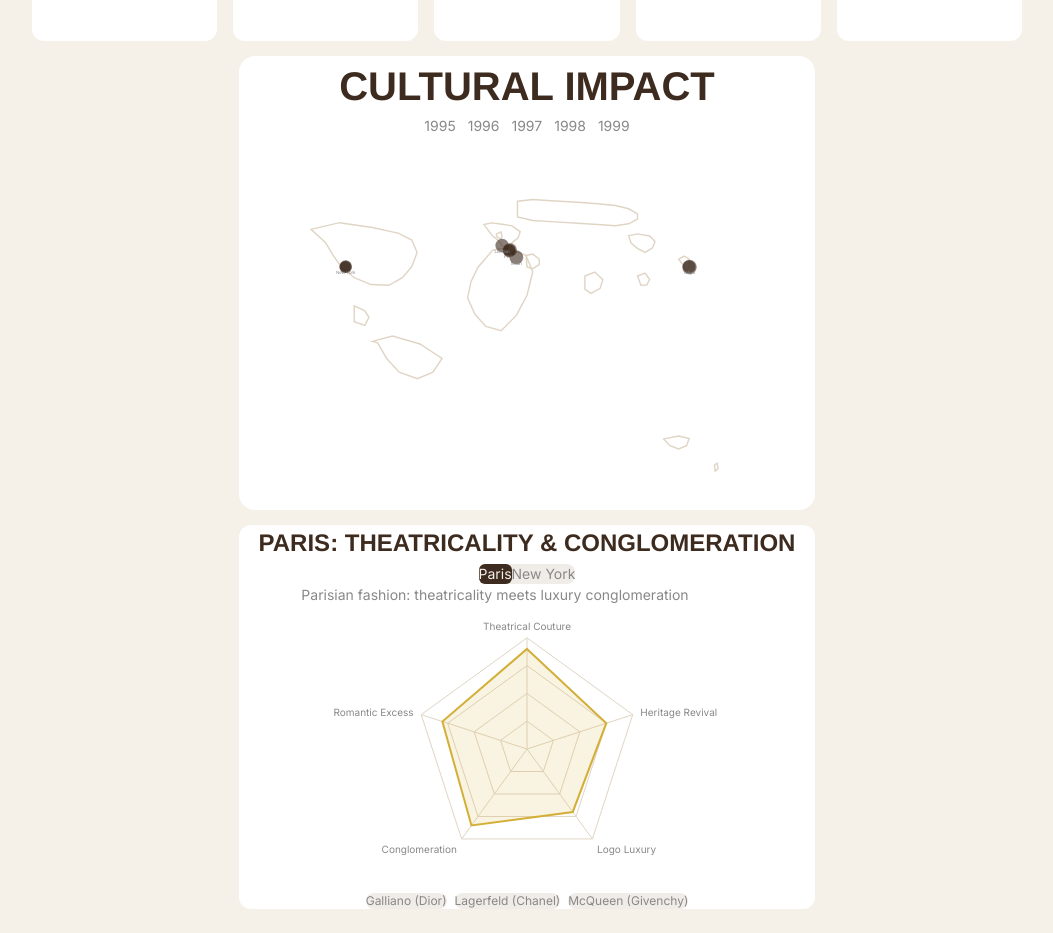
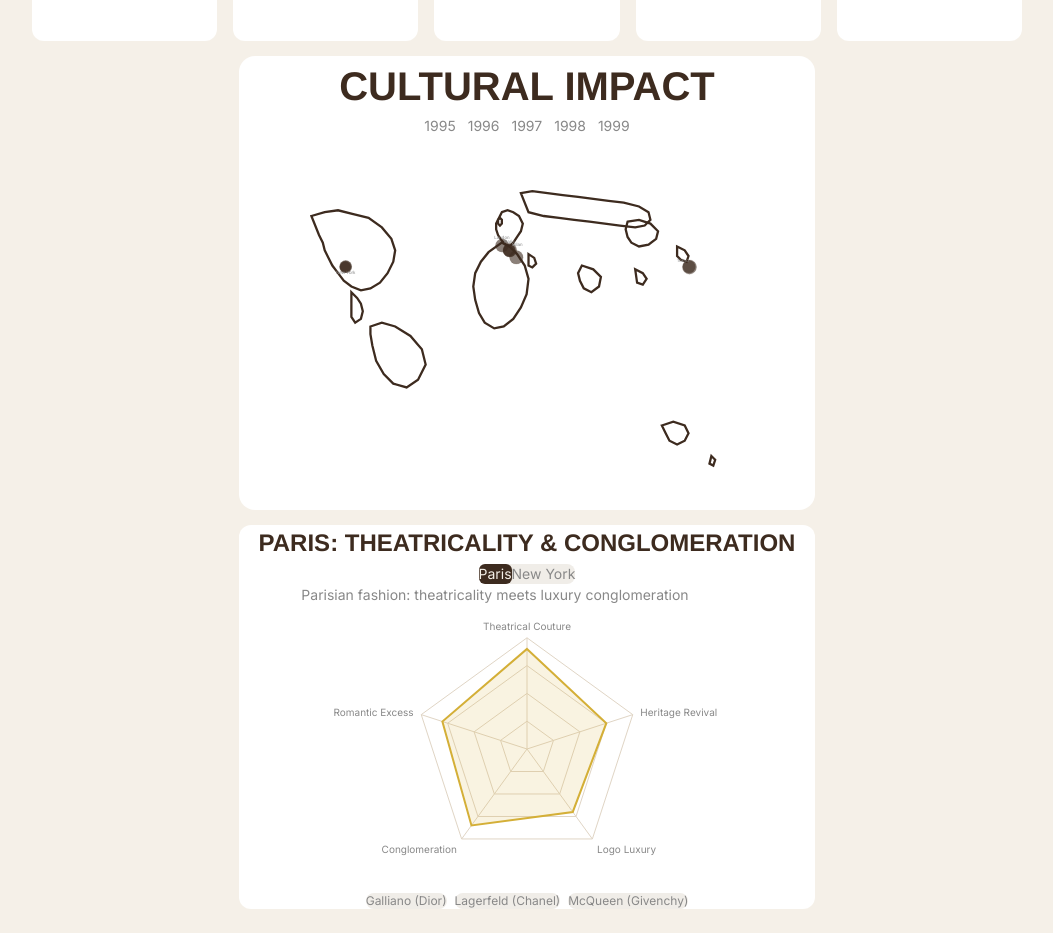
Before and after one commit to a0-s0/HUDT_Y2_AS, a Next.js app: page / in a window 1280 px wide. Shown: the part 1180-2113 px from the top of the page, without its empty margins (113-1166 px from the left). Built offline with nearby package versions, Linux system fonts and the light colour scheme.

Commit message:
fix: thick deep brown map outlines, geographically accurate

```diff
--- a/src/components/WorldMap.tsx
+++ b/src/components/WorldMap.tsx
@@ -4,13 +4,13 @@
 import { motion, AnimatePresence } from "framer-motion";
 import { culturalImpactData, CulturalEvent } from "@/data/culturalImpactData";
 
-// City coordinates for 3024x1964 Mercator projection
+// City coordinates for 3024x1964 Mercator projection - updated for new map
 const fashionCapitals = [
   { id: "new-york", name: "New York", x: 560, y: 686, label: "USA" },
-  { id: "paris", name: "Paris", x: 1418, y: 600, label: "France" },
-  { id: "london", name: "London", x: 1381, y: 575, label: "UK" },
-  { id: "milan", name: "Milan", x: 1456, y: 637, label: "Italy" },
-  { id: "tokyo", name: "Tokyo", x: 2363, y: 686, label: "Japan" },
+  { id: "paris", name: "Paris", x: 1420, y: 520, label: "France" },
+  { id: "london", name: "London", x: 1380, y: 500, label: "UK" },
+  { id: "milan", name: "Milan", x: 1460, y: 540, label: "Italy" },
+  { id: "tokyo", name: "Tokyo", x: 2330, y: 620, label: "Japan" },
 ];
 
 // Year-to-color mapping
@@ -86,36 +86,36 @@
           className="w-full h-auto"
           xmlns="http://www.w3.org/2000/svg"
         >
-          {/* World map - 3024x1964 viewBox - 2mm stroke (7.56px) */}
-          <g stroke="#E0D5C5" strokeWidth="7.56" fill="none">
-            {/* North America */}
-            <path d="M378,490 L528,455 L700,480 L836,510 L907,546 L935,612 L907,686 L858,744 L786,784 L693,780 L605,744 L536,686 L490,620 L455,560 Z" />
+          {/* World map - 3024x1964 viewBox - thick deep brown strokes */}
+          <g stroke="#3D2B1F" strokeWidth="12" fill="none">
+            {/* North America - detailed outline */}
+            <path d="M380,420 L450,400 L520,390 L600,410 L680,430 L750,480 L800,540 L820,600 L810,660 L780,720 L740,770 L690,800 L640,810 L590,790 L550,760 L520,720 L490,680 L470,640 L450,600 L440,560 L420,520 Z" />
             {/* Central America */}
-            <path d="M605,892 L661,918 L682,952 L661,994 L605,975 Z" />
-            {/* South America */}
-            <path d="M700,1078 L806,1050 L950,1092 L1066,1168 L1018,1240 L937,1274 L841,1240 L775,1168 L728,1086 Z" />
-            {/* Europe */}
-            <path d="M1286,465 L1328,456 L1381,463 L1434,472 L1476,502 L1466,535 L1434,560 L1418,600 L1381,575 L1364,549 L1331,525 Z" />
+            <path d="M590,820 L620,850 L640,880 L650,920 L640,960 L610,980 L590,950 Z" />
+            {/* South America - detailed */}
+            <path d="M690,1000 L750,980 L820,1000 L900,1050 L960,1120 L980,1200 L940,1280 L880,1320 L810,1300 L760,1250 L720,1180 L700,1100 L690,1040 Z" />
+            {/* Europe - detailed */}
+            <path d="M1380,400 L1410,390 L1440,400 L1470,420 L1490,460 L1480,500 L1460,530 L1440,560 L1420,580 L1400,570 L1380,550 L1360,520 L1350,490 L1350,460 Z" />
             {/* UK/Ireland */}
-            <path d="M1352,514 L1376,504 L1381,525 L1376,540 L1352,528 Z" />
-            {/* Africa */}
-            <path d="M1331,600 L1381,590 L1434,600 L1507,627 L1542,714 L1512,836 L1456,942 L1376,1022 L1296,1000 L1238,935 L1200,850 L1218,765 L1254,690 Z" />
-            {/* Russia/Northern Asia */}
-            <path d="M1462,343 L1542,333 L1660,341 L1778,348 L1884,356 L1976,365 L2046,382 L2092,409 L2092,436 L2046,461 L1976,471 L1884,465 L1778,458 L1660,451 L1542,444 L1462,425 Z" />
+            <path d="M1360,440 L1370,430 L1380,440 L1380,460 L1370,470 L1360,460 Z" />
+            {/*Africa - detailed */}
+            <path d="M1380,560 L1420,580 L1460,620 L1500,680 L1520,750 L1510,830 L1480,900 L1440,960 L1390,1000 L1340,1010 L1290,980 L1260,930 L1240,860 L1230,790 L1240,720 L1270,660 L1310,610 Z" />
+            {/* Russia/Northern Asia - detailed */}
+            <path d="M1480,300 L1540,290 L1620,300 L1700,310 L1780,320 L1860,330 L1940,340 L2020,350 L2100,370 L2150,400 L2160,440 L2130,470 L2080,480 L2000,470 L1920,460 L1840,450 L1760,440 L1680,430 L1600,420 L1520,400 Z" />
             {/* Middle East */}
-            <path d="M1507,627 L1542,620 L1576,646 L1576,675 L1542,697 L1512,687 Z" />
+            <path d="M1520,620 L1550,640 L1560,670 L1540,690 L1520,680 Z" />
             {/* South Asia / India */}
-            <path d="M1816,735 L1868,714 L1910,754 L1896,800 L1848,826 L1816,804 Z" />
+            <path d="M1800,680 L1860,700 L1900,740 L1890,790 L1850,820 L1810,800 L1790,760 L1780,720 Z" />
             {/* East Asia / China */}
-            <path d="M2046,523 L2092,514 L2156,525 L2184,554 L2170,588 L2132,611 L2092,590 L2058,562 Z" />
+            <path d="M2040,450 L2100,440 L2160,460 L2200,500 L2190,540 L2150,570 L2100,580 L2060,560 L2040,530 L2030,490 Z" />
             {/* Southeast Asia */}
-            <path d="M2092,735 L2132,720 L2156,754 L2140,782 L2110,784 Z" />
-            {/* Japan / Tokyo */}
-            <path d="M2308,647 L2338,630 L2363,647 L2363,686 L2350,707 L2338,686 Z" />
+            <path d="M2080,700 L2120,720 L2140,750 L2120,780 L2090,770 Z" />
+            {/* Japan */}
+            <path d="M2300,580 L2340,600 L2360,630 L2350,660 L2320,650 L2300,630 Z" />
             {/* Australia */}
-            <path d="M2230,1590 L2308,1575 L2363,1588 L2350,1626 L2308,1643 L2262,1626 Z" />
+            <path d="M2220,1520 L2280,1500 L2340,1520 L2360,1560 L2340,1600 L2300,1620 L2260,1600 L2240,1560 Z" />
             {/* New Zealand */}
-            <path d="M2496,1728 L2510,1718 L2515,1746 L2500,1760 Z" />
+            <path d="M2480,1680 L2500,1700 L2490,1730 L2470,1720 Z" />
           </g>
 
           {/* Cultural impact spots */}
```
